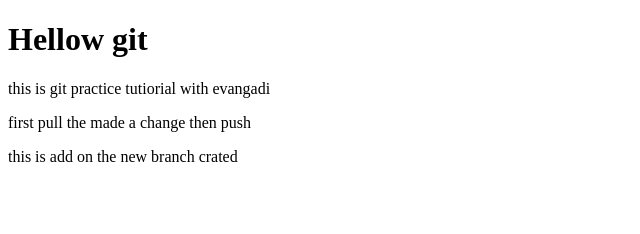
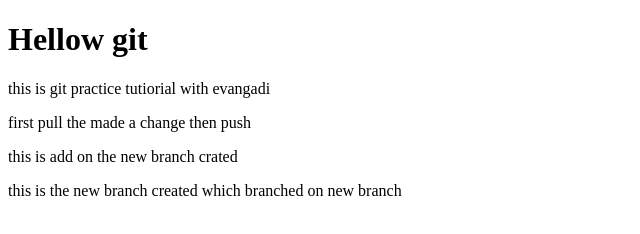
Before and after one commit to abenezer-12/Evangadi, a plain HTML site: page index.html in a window 1280 px wide. Shown: the whole page, without its empty margins (0-640 px from the left). Drawn offline with Linux system fonts and the light colour scheme.

Commit message:
a branch which is created on brach (new branch)

```diff
--- a/index.html
+++ b/index.html
@@ -10,6 +10,7 @@
     <p>this is git practice tutiorial with evangadi</p>
     <P>first pull the made  a change  then push</P>
     <p>this is add on the new branch crated </p>
+    <p>this is the new branch created which branched on new branch</p>
 
 </body>
 </html>
```
